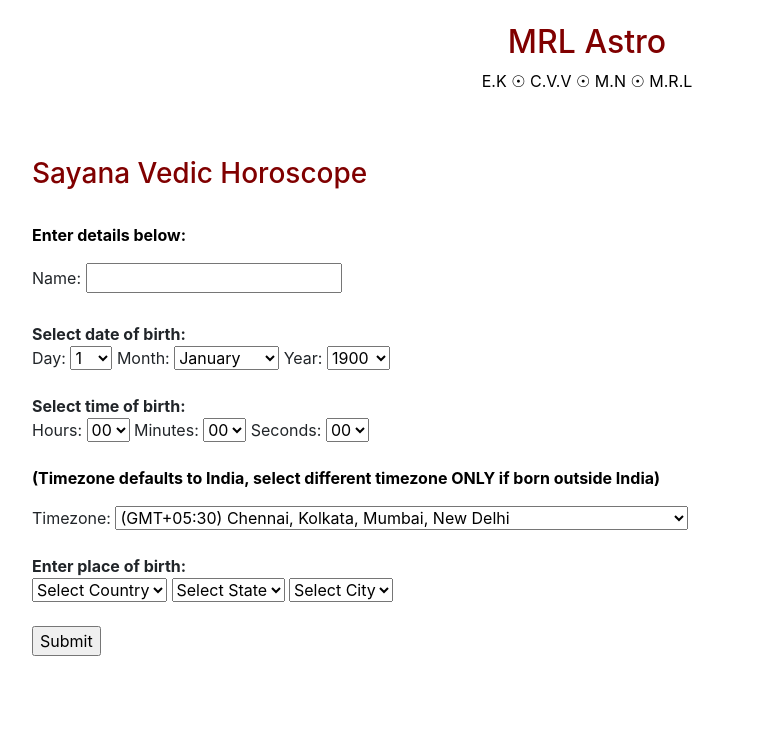
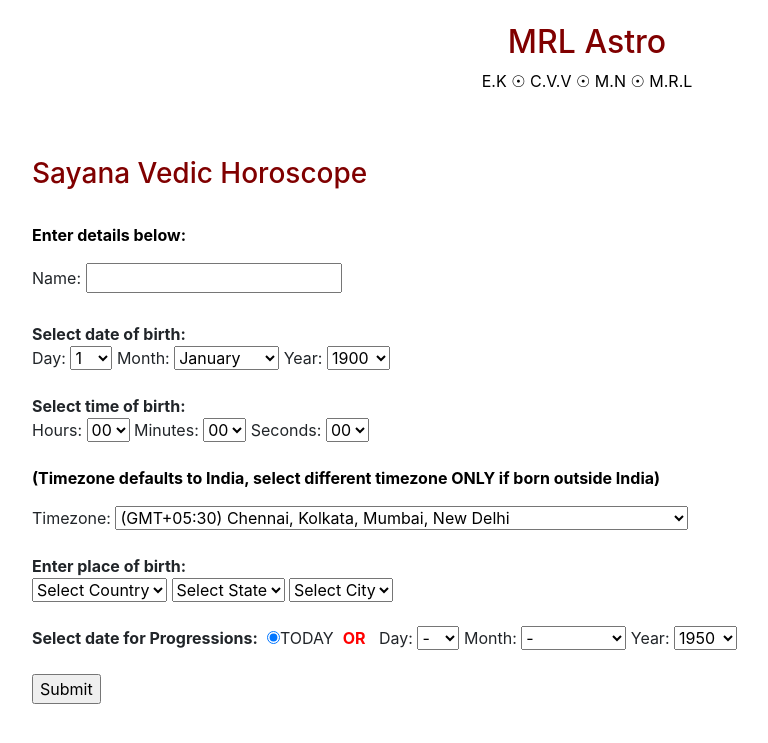
Before and after one commit to krishnakanthpps/MRLAstro, a Flask app: page /horoscope in a window 1280 px wide. Shown: the part 57-800 px from the top of the page, without its empty margins (53-821 px from the left). Run offline with Flask 2, Linux system fonts and the light colour scheme; some libraries are stand-ins or nearby versions.

Commit message:
progressions to date support

```diff
--- a/app.py
+++ b/app.py
@@ -125,6 +125,19 @@ def showchart():
 	#generate tz in +/-hh:mm format
 	tz = request.form['timezone']
 
+	#get prg date details
+	prg_date_now = request.form.get("prg_date_now")
+	if prg_date_now is None:
+		prg_day = request.form['prg_day']
+		prg_month = request.form['prg_month']
+		prg_year = request.form['prg_year']
+		prg_date = prg_year+'/'+prg_month+'/'+prg_day
+	else:
+		#set prg date to today
+		prg_date = datetime.datetime.utcnow()
+		prg_date = prg_date.strftime('%Y/%m/%d')
+
+
 	#get all the planet and house positions (raw - no formatting)
 	planets_dict, houses_dict, planets_dict_lon_only, houses_dict_signlon = calc_allpos(dob, tob, city, tz)
 
@@ -147,7 +160,7 @@ def showchart():
 	prog_pl_dict = {}
 	prog_houses_dict = {}
 
-	prog_pl_dict, prog_houses_dict, prg_details = calc_progressions(dob, tob, city, tz)
+	prog_pl_dict, prog_houses_dict, prg_details = calc_progressions(dob, tob, city, tz, prg_date)
 
 	#generate printable objects for progressions
 	progressions_dict_pr = {}
@@ -169,6 +182,7 @@ def showchart():
 	#print(houses_dict_signlon)
 	# print("###########################################")
 
+	#print(f"prg date: {prg_date}")
 	#print("Name: "+birth_name)
 	#print("DOB: "+dob)
 	#print("City: "+city+" "+str(city_lat)+" "+str(city_lon))
--- a/progressions.py
+++ b/progressions.py
@@ -13,7 +13,7 @@ zs_list = ['Aries', 'Taurus', 'Gemini', 'Cancer', 'Leo', 'Virgo', 'Libra', 'Scor
 
 #planets_dict, houses_dict, planets_dict_lon_only = calc_allpos(dob, tob, city, tz)
 
-def calc_progressions(dob, tob, city, tz):
+def calc_progressions(dob, tob, city, tz, prg_to_date):
 
 	"""
 
@@ -28,28 +28,29 @@ def calc_progressions(dob, tob, city, tz):
 
 	#make it a datetime object
 	dob = datetime.datetime.strptime(dob, "%Y/%m/%d")
+	prg_to_date = datetime.datetime.strptime(prg_to_date, "%Y/%m/%d")
 	dob_for_prnt = dob.strftime('%d-%m-%Y')
 
-	today = datetime.datetime.utcnow()
-	today_prnt = today.strftime('%d-%m-%Y')
+	#today = datetime.datetime.utcnow()
+	today_prnt = prg_to_date.strftime('%d-%m-%Y')
 
 	#get current age of person in years to dob_from_prg and get dob_to_prg
-	curr_age = today - dob
+	curr_age = prg_to_date - dob
 	curr_age_yrs = int((curr_age.days)/365)
 
 	prg_date = dob_tob + datetime.timedelta(days=curr_age_yrs)
 
 	#check if birthday already occured
-	bday_this_year = datetime.datetime(today.year, dob.month, dob.day)
-	bday_previous_year = datetime.datetime(today.year - 1, dob.month, dob.day)
+	bday_this_year = datetime.datetime(prg_date.year, dob.month, dob.day)
+	bday_previous_year = datetime.datetime(prg_date.year - 1, dob.month, dob.day)
 
 	#check if bday already occured
-	bday_passed = today - bday_this_year
+	bday_passed = prg_date - bday_this_year
 
 	if bday_passed.days < 0:
 		#print('bday yet to occur this year')
 		#calculate number of days elapsed since last years bday
-		days_since_last_bday=(today - bday_previous_year)
+		days_since_last_bday=(prg_date - bday_previous_year)
 		#print('days_since_last_bday: '+str(days_since_last_bday.days))
 
 		"""convert this into progressed hours to represent year in progressed days
@@ -88,7 +89,7 @@ def calc_progressions(dob, tob, city, tz):
 		#This block executes if birthday has already passed in current year
 		#print('bday has passed')
 		#calculate number of days elapsed since current year bday
-		days_since_last_bday=(today - bday_this_year)
+		days_since_last_bday=(prg_date - bday_this_year)
 		#print('days_since_last_bday: '+str(days_since_last_bday.days))
 
 		"""convert this into progressed hours to represent year in progressed days
--- a/templates/enter_details.html
+++ b/templates/enter_details.html
@@ -379,14 +379,13 @@ Timezone:
 <br>
 
 <br>
-<!--
-<b>Select date for Progressions:</b>
-<br>
 
+
+<b>Select date for Progressions:</b>&nbsp;&nbsp;<input type="radio" id="form_prg_date" name="prg_date_now" value="today" checked="checked"><label for="prg_date">TODAY</label>&nbsp;&nbsp;<span style="color:red;"><b>OR</b></span>&nbsp;&nbsp;
 Day:
 <select id="form_prg_day" name="prg_day">
   <option value="-">-</option>
-  <option value="1" selected>1</option>
+  <option value="1">1</option>
   <option value="2">2</option>
   <option value="3">3</option>
   <option value="4">4</option>
@@ -418,11 +417,10 @@ Day:
   <option value="30">30</option>
   <option value="31">31</option>
 </select>
-
 Month:
 <select id="form_prg_month" name="prg_month">
   <option value="-">-</option>
-  <option value="1" selected>January</option>
+  <option value="1">January</option>
   <option value="2">Febuary</option>
   <option value="3">March</option>
   <option value="4">April</option>
@@ -435,8 +433,6 @@ Month:
   <option value="11">November</option>
   <option value="12">December</option>
 </select>
-
-
 Year:
 <select id="form_prg_year" name="prg_year"></select>
 <script>
@@ -450,14 +446,7 @@ document.getElementById("form_prg_year").innerHTML = options;
 </script>
 
 <br>
-<p>OR
-<br>
-
-<input type="radio" id="form_prg_date" name="prg_date" value="today">
-<label for="prg_date"> Calculate Progressions for today</label>
-<br>
 </p>
--->
 <input type="submit" value="Submit"></input>
 </form>
 
```
